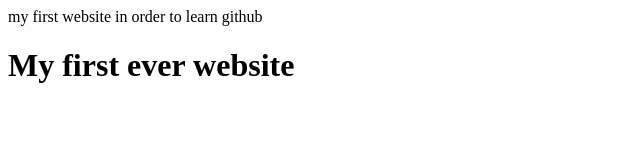
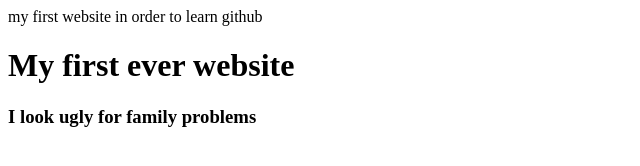
Before and after one commit to Mainul-git/my-first-website-in-github, a plain HTML site: page index.html in a window 1280 px wide. Shown: the whole page, without its empty margins (0-640 px from the left). Drawn offline with Linux system fonts and the light colour scheme.

Commit message:
learned github

```diff
--- a/index.html
+++ b/index.html
@@ -5,6 +5,7 @@
 </head>
 <body>
     <h1>My first ever website</h1>
+    <h3>I look ugly for family problems</h3>
 
 </body>
 </html>
```
